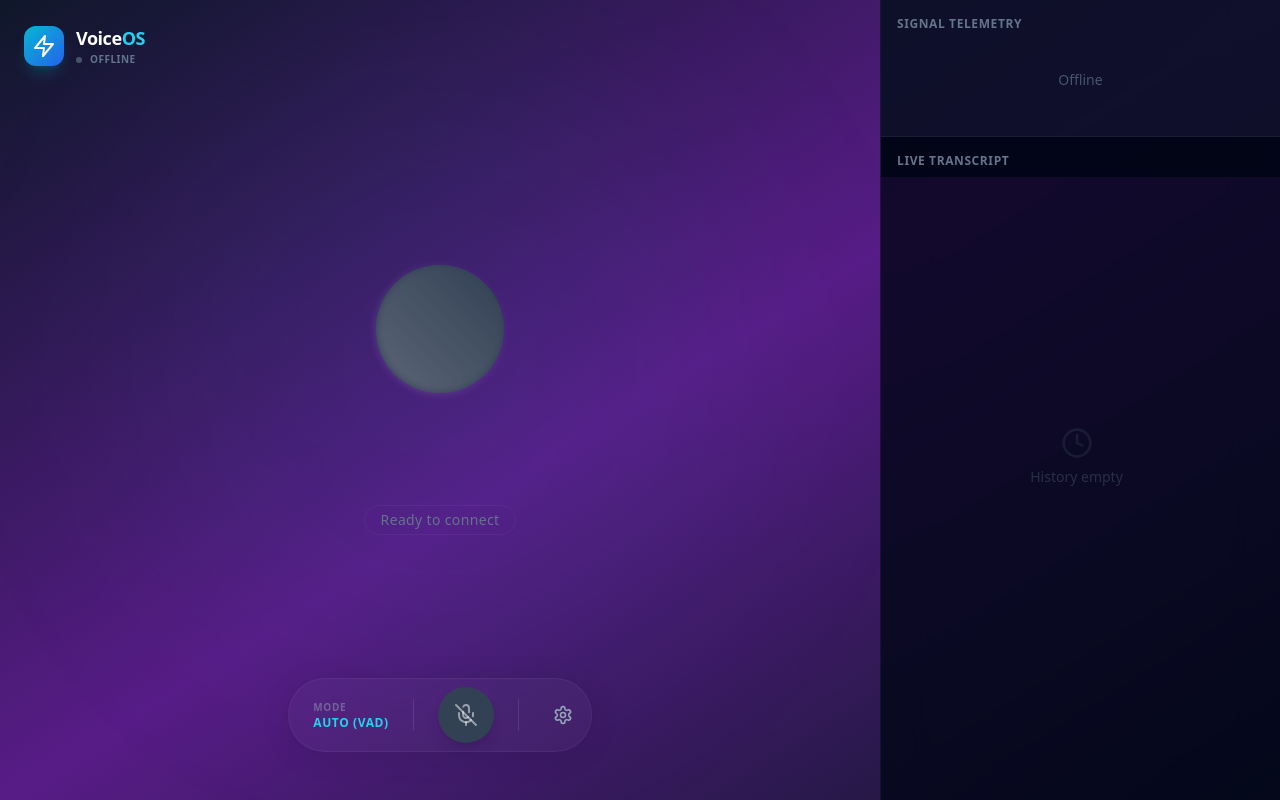
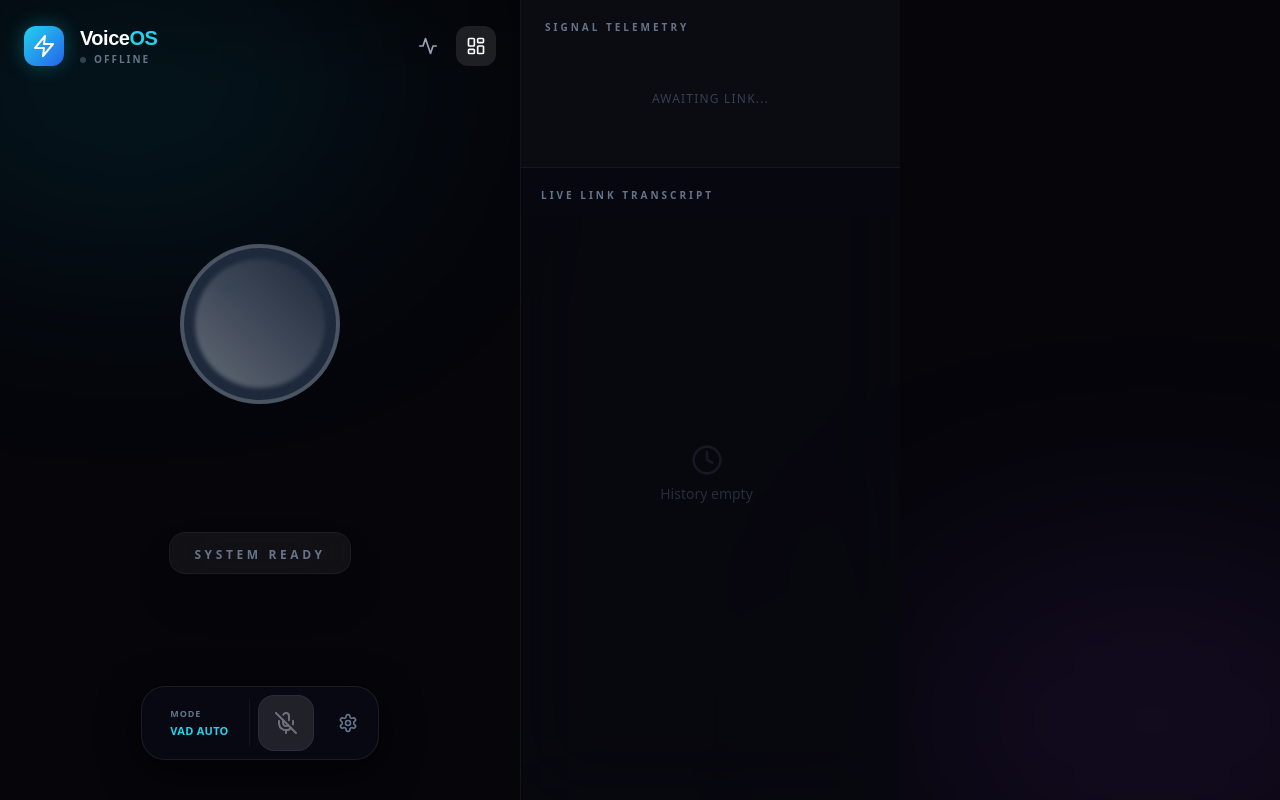
Before and after one commit to codervipul775/Voice-Agent, a Next.js app in the folder frontend/: page / in a window 1280 px wide. Built offline with nearby package versions, Linux system fonts and the light colour scheme.

Commit message:
premium UI redesign with HUD layout

```diff
--- a/frontend/src/app/globals.css
+++ b/frontend/src/app/globals.css
@@ -1,17 +1,33 @@
 @tailwind base;
 @tailwind components;
 @tailwind utilities;
+
+@import url('https://fonts.googleapis.com/css2?family=Inter:wght@400;500;600;700&family=JetBrains+Mono:wght@400;500&family=Outfit:wght@400;500;600;700&display=swap');
 
 :root {
   --foreground-rgb: 255, 255, 255;
   --background-start-rgb: 15, 23, 42;
   --background-end-rgb: 2, 6, 23;
+  --accent-cyan: #22d3ee;
+  --accent-purple: #a855f7;
 }
 
 body {
   color: rgb(var(--foreground-rgb));
   background: transparent;
-  /* Handled by AuroraBackground */
+  font-family: 'Inter', sans-serif;
+  overflow: hidden;
+}
+
+h1,
+h2,
+h3,
+.font-heading {
+  font-family: 'Outfit', sans-serif;
+}
+
+.font-mono {
+  font-family: 'JetBrains Mono', monospace;
 }
 
 /* Glassmorphism Utilities */
@@ -23,6 +39,14 @@ body {
   box-shadow: 0 4px 30px rgba(0, 0, 0, 0.1);
 }
 
+.glass-hud {
+  background: rgba(10, 10, 20, 0.85);
+  backdrop-filter: blur(25px);
+  -webkit-backdrop-filter: blur(25px);
+  border: 1px solid rgba(255, 255, 255, 0.08);
+  box-shadow: 0 10px 40px rgba(0, 0, 0, 0.5);
+}
+
 .glass-card {
   background: rgba(15, 23, 42, 0.6);
   backdrop-filter: blur(12px);
@@ -31,17 +55,30 @@ body {
   box-shadow: 0 8px 32px 0 rgba(0, 0, 0, 0.3);
 }
 
-.glass-button {
-  background: rgba(255, 255, 255, 0.1);
-  backdrop-filter: blur(4px);
-  border: 1px solid rgba(255, 255, 255, 0.2);
-  transition: all 0.3s ease;
+.neon-glow {
+  box-shadow: 0 0 20px rgba(34, 211, 238, 0.3);
 }
 
-.glass-button:hover {
+.neon-glow-purple {
+  box-shadow: 0 0 20px rgba(168, 85, 247, 0.3);
+}
+
+/* Scrollbar Styles */
+::-webkit-scrollbar {
+  width: 6px;
+}
+
+::-webkit-scrollbar-track {
+  background: transparent;
+}
+
+::-webkit-scrollbar-thumb {
+  background: rgba(255, 255, 255, 0.1);
+  border-radius: 10px;
+}
+
+::-webkit-scrollbar-thumb:hover {
   background: rgba(255, 255, 255, 0.2);
-  border-color: rgba(255, 255, 255, 0.4);
-  box-shadow: 0 0 15px rgba(255, 255, 255, 0.1);
 }
 
 /* Animations */
@@ -58,16 +95,14 @@ body {
 }
 
 @keyframes float {
-  0% {
+
+  0%,
+  100% {
     transform: translateY(0px);
   }
 
   50% {
     transform: translateY(-10px);
-  }
-
-  100% {
-    transform: translateY(0px);
   }
 }
 
@@ -90,3 +125,8 @@ body {
 .animate-pulse-ring {
   animation: pulse-ring 2s cubic-bezier(0.4, 0, 0.6, 1) infinite;
 }
+
+/* Layout Utilities */
+.sidebar-push {
+  transition: padding-right 0.3s cubic-bezier(0.4, 0, 0.2, 1);
+}
--- a/frontend/src/components/AgentAvatar.tsx
+++ b/frontend/src/components/AgentAvatar.tsx
@@ -17,33 +17,38 @@ export default function AgentAvatar({ state, audioLevel }: AgentAvatarProps) {
         switch (state) {
             case 'listening':
                 return {
-                    ring: 'border-emerald-500',
+                    ring: 'border-emerald-500/50',
                     core: 'bg-emerald-500',
-                    glow: 'shadow-[0_0_80px_rgba(16,185,129,0.3)]'
+                    glow: 'shadow-[0_0_80px_rgba(16,185,129,0.4)]',
+                    inner: 'bg-emerald-300'
                 }
             case 'speaking':
                 return {
-                    ring: 'border-cyan-400',
-                    core: 'bg-cyan-400',
-                    glow: 'shadow-[0_0_100px_rgba(34,211,238,0.4)]'
+                    ring: 'border-cyan-400/50',
+                    core: 'bg-gradient-to-br from-cyan-400 to-blue-600',
+                    glow: 'shadow-[0_0_100px_rgba(34,211,238,0.5)]',
+                    inner: 'bg-cyan-200'
                 }
             case 'thinking':
                 return {
-                    ring: 'border-indigo-500',
+                    ring: 'border-indigo-500/50',
                     core: 'bg-indigo-500',
-                    glow: 'shadow-[0_0_80px_rgba(99,102,241,0.3)]'
+                    glow: 'shadow-[0_0_80px_rgba(99,102,241,0.4)]',
+                    inner: 'bg-indigo-300'
                 }
             case 'error':
                 return {
-                    ring: 'border-rose-500',
+                    ring: 'border-rose-500/50',
                     core: 'bg-rose-500',
-                    glow: 'shadow-[0_0_80px_rgba(244,63,94,0.3)]'
+                    glow: 'shadow-[0_0_80px_rgba(244,63,94,0.4)]',
+                    inner: 'bg-rose-300'
                 }
             default: // Idle
                 return {
-                    ring: 'border-slate-700',
-                    core: 'bg-slate-700',
-                    glow: 'shadow-none'
+                    ring: 'border-slate-800',
+                    core: 'bg-slate-800',
+                    glow: 'shadow-none',
+                    inner: 'bg-slate-700'
                 }
         }
     }
@@ -51,37 +56,41 @@ export default function AgentAvatar({ state, audioLevel }: AgentAvatarProps) {
     const config = getConfig()
 
     return (
-        <div className="relative flex items-center justify-center w-64 h-64">
+        <div className="relative flex items-center justify-center w-80 h-80">
             {/* Outer Pulse Rings (when active) */}
             {(state === 'speaking' || state === 'listening') && (
                 <>
-                    <div className={`absolute inset-0 rounded-full border border-opacity-20 animate-[ping_2s_infinite] ${config.ring}`} />
-                    <div className={`absolute inset-4 rounded-full border border-opacity-30 animate-[ping_2s_infinite_0.5s] ${config.ring}`} />
+                    <div className={`absolute inset-0 rounded-full border-2 animate-[ping_3s_infinite] ${config.ring}`} />
+                    <div className={`absolute inset-8 rounded-full border animate-[ping_3s_infinite_1s] ${config.ring}`} />
                 </>
-            )}
-
-            {/* Thinking Spinners */}
-            {state === 'thinking' && (
-                <div className="absolute inset-0 rounded-full border-2 border-indigo-500 border-t-transparent animate-spin" />
             )}
 
             {/* Main Core Orb */}
             <div
                 className={`
           relative z-10
-          w-32 h-32 rounded-full
+          w-40 h-40 rounded-full
           flex items-center justify-center
-          transition-all duration-300 ease-out
+          transition-all duration-700 cubic-bezier(0.175, 0.885, 0.32, 1.275)
           ${config.core}
           ${config.glow}
+          border-4 border-white/20
         `}
                 style={{
                     transform: state === 'speaking' || state === 'listening' ? `scale(${audioScale})` : 'scale(1)'
                 }}
             >
-                {/* Inner detail */}
-                <div className="w-full h-full rounded-full bg-gradient-to-tr from-white/20 to-transparent blur-sm" />
+                {/* Inner detail for depth */}
+                <div className={`w-[85%] h-[85%] rounded-full bg-gradient-to-tr from-white/30 to-transparent blur-[2px]`} />
+
+                {/* Shiny point */}
+                <div className={`absolute top-[20%] left-[25%] w-4 h-4 rounded-full ${config.inner} blur-[8px] opacity-80`} />
             </div>
+
+            {/* Thinking Spinners */}
+            {state === 'thinking' && (
+                <div className="absolute inset-10 rounded-full border-2 border-dashed border-indigo-400/50 animate-[spin_4s_linear_infinite]" />
+            )}
 
         </div>
     )
--- a/frontend/src/components/VoiceInterface.tsx
+++ b/frontend/src/components/VoiceInterface.tsx
@@ -1,7 +1,7 @@
 'use client'
 
 import { useEffect, useState } from 'react'
-import { Mic, MicOff, Settings, Zap, Menu, X } from 'lucide-react'
+import { Mic, MicOff, Settings, Zap, Menu, X, Activity, LayoutDashboard } from 'lucide-react'
 import { useVoiceStore } from '@/store/voiceStore'
 import { useAudioRecorder } from '@/hooks/useAudioRecorder'
 import { useAudioPlayer } from '@/hooks/useAudioPlayer'
@@ -10,6 +10,7 @@ import AgentAvatar from './AgentAvatar'
 import LiveCaptions from './LiveCaptions'
 import AudioStats from './AudioStats'
 import SettingsModal from './SettingsModal'
+import MetricsDashboard from './MetricsDashboard'
 
 export default function VoiceInterface() {
   const { state, isConnected, connect, vadStatus, setAudioCallback, sendInterrupt } = useVoiceStore()
@@ -18,14 +19,15 @@ export default function VoiceInterface() {
 
   // Enable hands-free barge-in detection (monitors mic during AI speech)
   useInterruptDetector({ stopAudio })
+
   const [sessionId, setSessionId] = useState<string>('')
   const [isSidebarOpen, setIsSidebarOpen] = useState(true)
+  const [isMetricsOpen, setIsMetricsOpen] = useState(false)
   const [isSettingsOpen, setIsSettingsOpen] = useState(false)
 
   useEffect(() => {
     setSessionId(crypto.randomUUID())
     return () => cleanup()
-    // eslint-disable-next-line react-hooks/exhaustive-deps
   }, [])
 
   useEffect(() => {
@@ -41,175 +43,181 @@ export default function VoiceInterface() {
         console.error('Error decoding audio:', error)
       }
     })
-    // eslint-disable-next-line react-hooks/exhaustive-deps
   }, [])
 
   const handleToggleConnection = async () => {
-    // Handle barge-in interrupt when AI is speaking
     if (state === 'speaking') {
-      console.log('🛑 Barge-in interrupt triggered')
-      stopAudio()      // Stop audio playback immediately
-      sendInterrupt()  // Send interrupt signal to backend
-      // Start recording again to capture user's new input
-      setTimeout(() => {
-        startRecording()
-      }, 100)
+      stopAudio()
+      sendInterrupt()
+      setTimeout(() => startRecording(), 100)
       return
     }
 
     if (!isConnected) {
-      // First click: Connect WebSocket AND start recording
       await connect(sessionId)
-      // Small delay to ensure connection is established
-      setTimeout(() => {
-        startRecording()
-      }, 500)
+      setTimeout(() => startRecording(), 500)
     } else if (isRecording) {
-      // Stop recording
       stopRecording()
     } else {
-      // Start new recording
       startRecording()
     }
   }
 
-  const micButtonColor = isRecording
+  const micButtonVariant = isRecording
     ? vadStatus?.is_speech
-      ? 'bg-emerald-500 shadow-[0_0_40px_rgba(16,185,129,0.4)]'
-      : 'bg-rose-500 shadow-[0_0_30px_rgba(244,63,94,0.4)]'
-    : 'bg-slate-700 hover:bg-cyan-500 shadow-lg'
+      ? 'bg-emerald-500 shadow-[0_0_30px_rgba(16,185,129,0.3)]'
+      : 'bg-rose-500 shadow-[0_0_30px_rgba(244,63,94,0.3)]'
+    : 'bg-white/10 hover:bg-white/20'
 
   return (
-    <div className="h-screen w-full flex overflow-hidden relative font-sans text-slate-200">
+    <div className="h-screen w-full flex bg-[#05050a] overflow-hidden relative font-sans text-slate-200">
 
-      {/* LEFT PANEL - THE STAGE (70%) */}
-      <div className="flex-1 flex flex-col relative z-10 transition-all duration-300">
+      {/* Background Ambience */}
+      <div className="absolute inset-0 overflow-hidden pointer-events-none">
+        <div className="absolute top-[-10%] left-[-10%] w-[40%] h-[40%] bg-cyan-500/10 blur-[120px] rounded-full" />
+        <div className="absolute bottom-[-10%] right-[-10%] w-[40%] h-[40%] bg-purple-500/10 blur-[120px] rounded-full" />
+      </div>
 
-        {/* Header */}
-        <header className="p-6 flex justify-between items-center z-20">
-          <div className="flex items-center gap-3">
-            <div className="w-10 h-10 rounded-xl bg-gradient-to-br from-cyan-500 to-blue-600 flex items-center justify-center shadow-lg shadow-cyan-500/20">
+      {/* MAIN CONTENT AREA */}
+      <div className="flex-1 flex flex-col relative z-10 transition-all duration-500 ease-in-out">
+
+        {/* Top Navbar */}
+        <header className="p-6 flex justify-between items-center bg-gradient-to-b from-black/20 to-transparent">
+          <div className="flex items-center gap-4">
+            <div className="w-10 h-10 rounded-xl bg-gradient-to-br from-cyan-400 to-blue-600 flex items-center justify-center neon-glow">
               <Zap className="w-6 h-6 text-white" />
             </div>
             <div>
-              <h1 className="font-bold text-lg tracking-tight text-white">Voice<span className="text-cyan-400">OS</span></h1>
-              <div className="flex items-center gap-2 text-[10px] uppercase font-bold tracking-wider text-slate-500">
-                <span className={`w-1.5 h-1.5 rounded-full ${isConnected ? 'bg-emerald-500 animate-pulse' : 'bg-slate-600'}`} />
-                {isConnected ? 'System Online' : 'Offline'}
+              <h1 className="font-heading font-bold text-xl tracking-tight text-white">
+                Voice<span className="text-cyan-400">OS</span>
+              </h1>
+              <div className="flex items-center gap-2 text-[10px] uppercase font-bold tracking-[0.2em] text-slate-500">
+                <span className={`w-1.5 h-1.5 rounded-full ${isConnected ? 'bg-emerald-500 animate-pulse-ring' : 'bg-slate-700'}`} />
+                {isConnected ? 'Core Active' : 'Offline'}
               </div>
             </div>
           </div>
 
-          {/* Mobile Sidebar Toggle */}
-          <button className="md:hidden p-2 text-slate-400 hover:text-white" onClick={() => setIsSidebarOpen(!isSidebarOpen)}>
-            {isSidebarOpen ? <X /> : <Menu />}
+          <div className="flex items-center gap-2">
+            <button
+              onClick={() => setIsMetricsOpen(!isMetricsOpen)}
+              className={`p-2.5 rounded-xl transition-all ${isMetricsOpen ? 'bg-indigo-500/20 text-indigo-400 ring-1 ring-indigo-500/50' : 'text-slate-400 hover:bg-white/5'}`}
+              title="Telemetry Dashboard"
+            >
+              <Activity className="w-5 h-5" />
             </button>
+            <button
+              onClick={() => setIsSidebarOpen(!isSidebarOpen)}
+              className={`p-2.5 rounded-xl transition-all ${isSidebarOpen ? 'bg-white/10 text-white' : 'text-slate-400 hover:bg-white/5'}`}
+              title="Toggle Transcript"
+            >
+              <LayoutDashboard className="w-5 h-5" />
+            </button>
+          </div>
         </header>
 
-        {/* Main Agent Area */}
-        <main className="flex-1 flex flex-col items-center justify-center relative">
-
-          {/* Ambient Background Glow */}
-          <div className="absolute top-1/2 left-1/2 -translate-x-1/2 -translate-y-1/2 w-[600px] h-[600px] bg-cyan-500/5 blur-[120px] rounded-full pointer-events-none" />
-
-          {/* Avatar */}
-          <div className="mb-12">
+        {/* Central Stage */}
+        <main className="flex-1 flex flex-col items-center justify-center p-4">
+          <div className="relative group">
+            {(state === 'listening' || state === 'speaking') && (
+              <>
+                <div className="absolute inset-[-40px] border border-cyan-500/20 rounded-full animate-[ping_3s_linear_infinite]" />
+                <div className="absolute inset-[-80px] border border-purple-500/10 rounded-full animate-[ping_4s_linear_infinite]" />
+              </>
+            )}
             <AgentAvatar state={state} audioLevel={audioLevel} />
           </div>
 
-          {/* Status Text */}
-          <div className="text-center h-8">
-            <span className={`
-              inline-block px-4 py-1 rounded-full text-sm font-medium tracking-wide
-              backdrop-blur-md border border-white/5
-              ${state === 'listening' ? 'text-emerald-400 bg-emerald-500/10' :
-                state === 'thinking' ? 'text-indigo-400 bg-indigo-500/10' :
-                  state === 'speaking' ? 'text-cyan-400 bg-cyan-500/10' : 'text-slate-500'}
+          <div className="mt-12 text-center">
+            <div className={`
+              px-6 py-2 rounded-2xl border border-white/5 backdrop-blur-xl shadow-2xl transition-all duration-300
+              ${state === 'listening' ? 'text-emerald-400 bg-emerald-500/5 border-emerald-500/10' :
+                state === 'thinking' ? 'text-indigo-400 bg-indigo-500/5 border-indigo-500/10' :
+                  state === 'speaking' ? 'text-cyan-400 bg-cyan-500/5 border-cyan-500/10' : 'text-slate-500 bg-white/5'}
             `}>
-              {state === 'idle' ? 'Ready to connect' :
-                state === 'listening' ? (vadStatus?.is_speech ? 'Listening...' : 'Listening (Silence)') :
-                  state.charAt(0).toUpperCase() + state.slice(1)}
+              <span className="text-xs font-bold uppercase tracking-[0.3em]">
+                {state === 'idle' ? 'System Ready' :
+                  state === 'listening' ? (vadStatus?.is_speech ? 'Receiving Speech' : 'Await Signal') :
+                    state === 'thinking' ? 'Processing...' : 'Emitting Signal'}
               </span>
             </div>
-
+          </div>
         </main>
 
-        {/* Bottom Control Bar */}
-        <div className="p-8 flex justify-center pb-12">
-          <div className="glass-panel rounded-full p-2 pl-6 pr-2 flex items-center gap-6 shadow-2xl shadow-black/50">
-
-            {/* Mode Toggle - Always visible */}
+        {/* Futuristic Control Dock */}
+        <div className="p-10 flex justify-center">
+          <div className="glass-hud rounded-3xl p-2 flex items-center gap-2 shadow-2xl border border-white/10">
+            <div className="px-5 py-2 flex flex-col border-r border-white/5">
+              <span className="text-[9px] uppercase font-bold tracking-widest text-slate-500 mb-0.5">Mode</span>
               <button
                 onClick={toggleVadMode}
                 disabled={isRecording}
-              className={`text-xs font-bold uppercase tracking-wider transition-colors flex flex-col items-start ${isRecording ? 'opacity-50 cursor-not-allowed' : 'text-slate-400 hover:text-white'}`}
+                className={`text-[11px] font-bold tracking-wide transition-all ${vadMode ? 'text-cyan-400' : 'text-white'} disabled:opacity-50`}
               >
-              <span className="text-[10px] opacity-50">Mode</span>
-              <span className={vadMode ? "text-cyan-400" : "text-white"}>{vadMode ? 'Auto (VAD)' : 'Push to Talk'}</span>
+                {vadMode ? 'VAD AUTO' : 'PUSH TALK'}
               </button>
+            </div>
 
-            {/* Divider */}
-            <div className="w-px h-8 bg-white/10" />
-
-            {/* Mic Button - Enabled during speaking for barge-in */}
             <button
               onClick={handleToggleConnection}
               disabled={state === 'thinking'}
               className={`
-                w-14 h-14 rounded-full flex items-center justify-center transition-all duration-300
-                ${state === 'speaking'
-                  ? 'bg-orange-500 hover:bg-orange-400 shadow-[0_0_30px_rgba(249,115,22,0.4)] animate-pulse'
-                  : micButtonColor}
-                disabled:opacity-50 disabled:cursor-not-allowed
+                w-14 h-14 rounded-2xl flex items-center justify-center transition-all duration-500 border border-white/5
+                ${state === 'speaking' ? 'bg-orange-500 text-white neon-glow animate-pulse' : micButtonVariant}
+                disabled:opacity-30
               `}
-              title={state === 'speaking' ? 'Click to interrupt' : isRecording ? 'Recording...' : 'Click to speak'}
             >
-              {isRecording ? <Mic className="w-6 h-6 text-white" /> : <MicOff className="w-6 h-6 text-white/50" />}
+              {isRecording ? <Mic className="w-6 h-6 animate-pulse" /> : <MicOff className="w-6 h-6 opacity-40" />}
             </button>
 
-            {/* Divider */}
-            <div className="w-px h-8 bg-white/10" />
-
-            {/* Settings */}
+            <div className="flex gap-1 pl-1">
               <button
                 onClick={() => setIsSettingsOpen(true)}
-              className="w-10 h-10 rounded-full hover:bg-white/5 flex items-center justify-center text-slate-400 hover:text-white transition-colors"
+                className="w-11 h-11 rounded-xl hover:bg-white/5 flex items-center justify-center text-slate-500 hover:text-white transition-all"
               >
                 <Settings className="w-5 h-5" />
               </button>
-
+            </div>
           </div>
         </div>
       </div>
 
-      <SettingsModal isOpen={isSettingsOpen} onClose={() => setIsSettingsOpen(false)} />
+      {/* SIDEBARS CONTAINER */}
+      <div className={`
+        fixed md:relative top-0 right-0 h-full flex transition-all duration-500 ease-in-out z-40
+        ${(isSidebarOpen || isMetricsOpen) ? 'translate-x-0' : 'translate-x-full md:translate-x-0'}
+      `}>
 
-      {/* RIGHT PANEL - SIDEBAR (30%) */}
+        {/* TRANSCRIPT SIDEBAR */}
         <aside className={`
-        absolute md:relative right-0 top-0 h-full w-full md:w-[350px] lg:w-[400px]
-        bg-slate-950/80 backdrop-blur-xl border-l border-white/5
-        flex flex-col z-30 transition-transform duration-300
-        ${isSidebarOpen ? 'translate-x-0' : 'translate-x-full md:translate-x-0'}
+          h-full bg-[#080810]/80 backdrop-blur-2xl border-l border-white/5
+          flex flex-col transition-all duration-500
+          ${isSidebarOpen
+            ? 'w-[350px] lg:w-[380px] opacity-100'
+            : 'w-0 opacity-0 overflow-hidden border-none'}
         `}>
-        {/* Audio Stats */}
-        <div className="p-4 border-b border-white/5 bg-slate-900/50">
-          <div className="text-xs font-bold uppercase tracking-wider text-slate-500 mb-2">Signal Telemetry</div>
-          {isConnected ? <AudioStats /> : <div className="h-20 flex items-center justify-center text-slate-600 text-sm">Offline</div>}
+          <div className="p-5 border-b border-white/5 bg-white/[0.02] min-w-[350px]">
+            <div className="text-[10px] font-bold uppercase tracking-[0.3em] text-slate-500 mb-4 px-1">Signal Telemetry</div>
+            {isConnected ? <AudioStats /> : <div className="h-24 flex items-center justify-center text-slate-700 text-xs uppercase tracking-widest">Awaiting Link...</div>}
           </div>
 
-        {/* Transcript Feed */}
-        <div className="flex-1 flex flex-col min-h-0 bg-transparent relative">
-          <div className="p-4 pb-2 text-xs font-bold uppercase tracking-wider text-slate-500 sticky top-0 bg-slate-950/90 z-10 backdrop-blur">
-            Live Transcript
+          <div className="flex-1 flex flex-col min-h-0 relative min-w-[350px]">
+            <div className="p-5 pb-3 text-[10px] font-bold uppercase tracking-[0.3em] text-slate-500 sticky top-0 bg-[#080810]/95 z-10">
+              Live Link Transcript
             </div>
             <div className="flex-1 overflow-hidden relative">
-            <div className="absolute inset-0 p-4 pt-0">
+              <div className="absolute inset-0 p-5 pt-0 custom-scrollbar overflow-y-auto">
                 <LiveCaptions />
               </div>
             </div>
           </div>
         </aside>
 
+        {/* METRICS HUD Panel */}
+        <MetricsDashboard isOpen={isMetricsOpen} onClose={() => setIsMetricsOpen(false)} />
+      </div>
+
+      <SettingsModal isOpen={isSettingsOpen} onClose={() => setIsSettingsOpen(false)} />
     </div>
   )
 }
```
Also changed, not shown: frontend/src/components/LiveCaptions.tsx (+12 -8 lines). Lines whose indentation alone changed are shown as unchanged.
